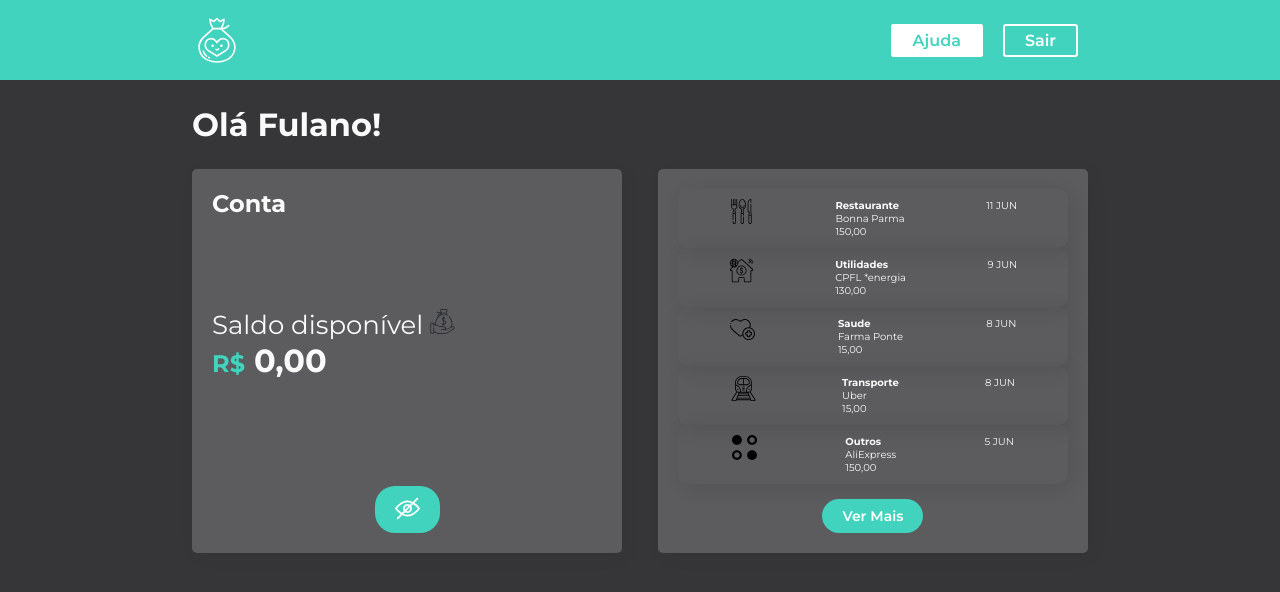
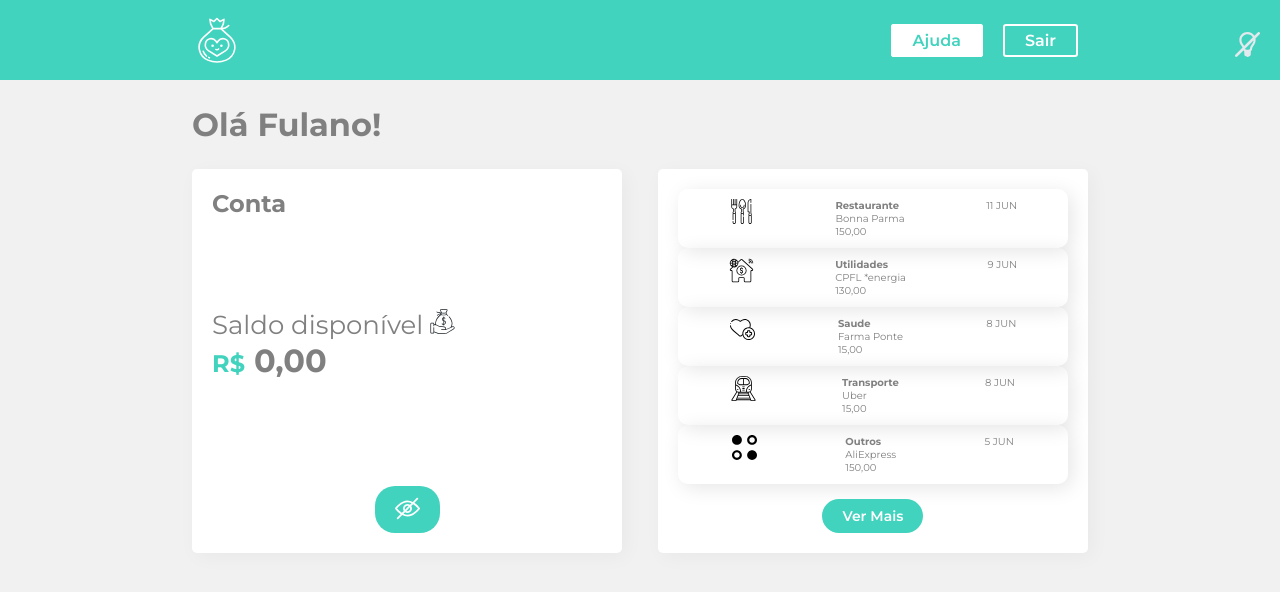
Before and after one commit to BernardoMoschen/Studies, a React (Create React App) app in the folder ReactJS/FormaçaoReactJs/alura-styled-components-master/: page / in a window 1280 px wide. Shown: the top 592 px of the page. Built offline with nearby package versions, Linux system fonts and the light colour scheme.

Commit message:
feat: user can now change thema via button

```diff
--- a/ReactJS/FormaçaoReactJs/alura-styled-components-master/src/App.js
+++ b/ReactJS/FormaçaoReactJs/alura-styled-components-master/src/App.js
@@ -1,14 +1,25 @@
-import React from "react";
+import React, {useState} from "react";
 import { ThemeProvider } from 'styled-components'
 import { temaClaro, temaEscuro } from './Components/UI/temas'
 import Cabecalho from "./Components/Cabecalho";
 import Container from "./Components/Container";
 import GlobalStyle from "./Components/GlobalStyle"
+import {ButtonTema} from './Components/UI/index'
+import SwitchTema from "./Components/SwitchTema"
 
 function App() {
-  return (
-    <ThemeProvider theme={temaEscuro}>
+  const [tema, setTema] = useState(true)
+
+  const toggleTema = () => {
+    setTema(() => !tema)
+  }
+
+   return (
+    <ThemeProvider theme={tema ? temaClaro : temaEscuro}>
       <GlobalStyle/>
+      <ButtonTema onClick={toggleTema} >
+        <SwitchTema tema={tema}/>
+      </ButtonTema>
       <Cabecalho />
       <Container />
     </ThemeProvider>
--- a/ReactJS/FormaçaoReactJs/alura-styled-components-master/src/Components/SwitchTema/index.jsx
+++ b/ReactJS/FormaçaoReactJs/alura-styled-components-master/src/Components/SwitchTema/index.jsx
@@ -1,6 +1,6 @@
 import React from 'react'
-import ThemeOn from  '../../assets/images/themOn.svg'
-import ThemeOff from  '../../assets/images/themOff.svg'
+import ThemeOn from  '../../assets/images/themeOn.svg'
+import ThemeOff from  '../../assets/images/themeOff.svg'
 import { Icone } from '../UI/index'
 
 
```
